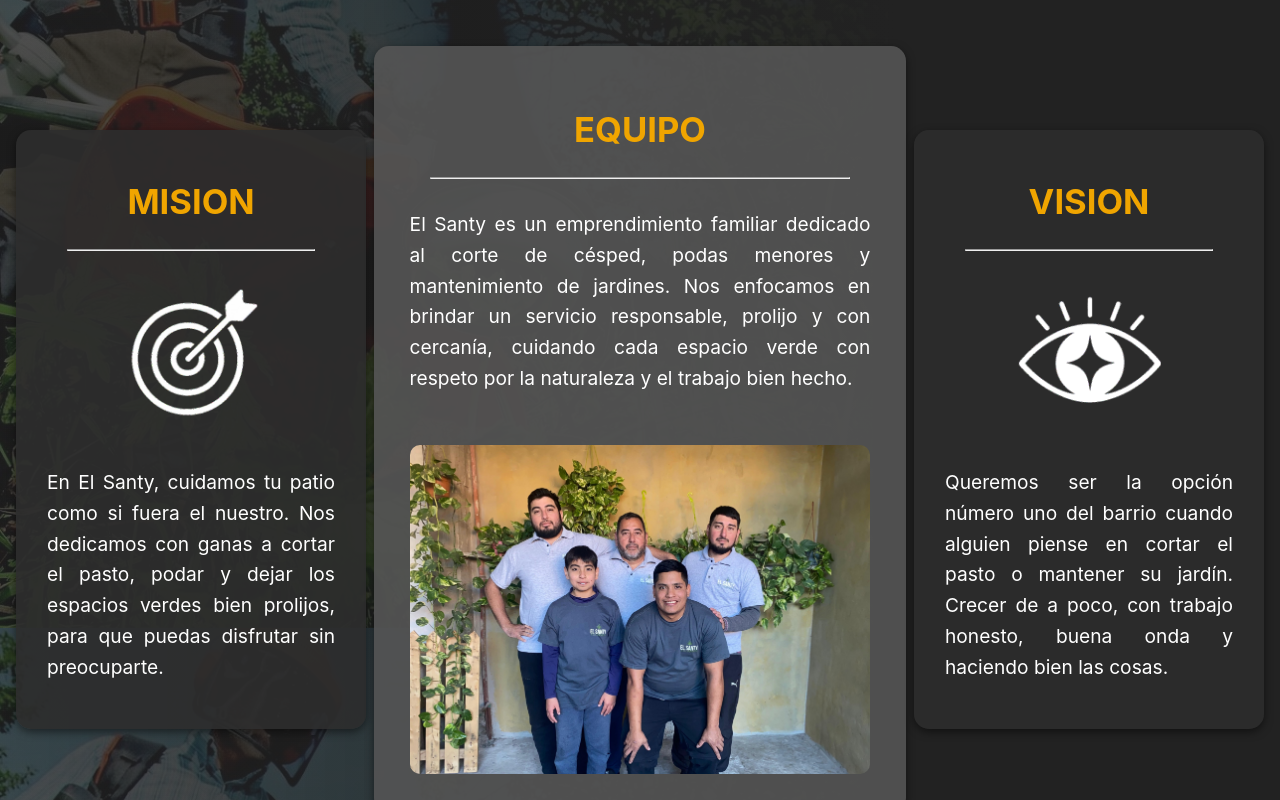
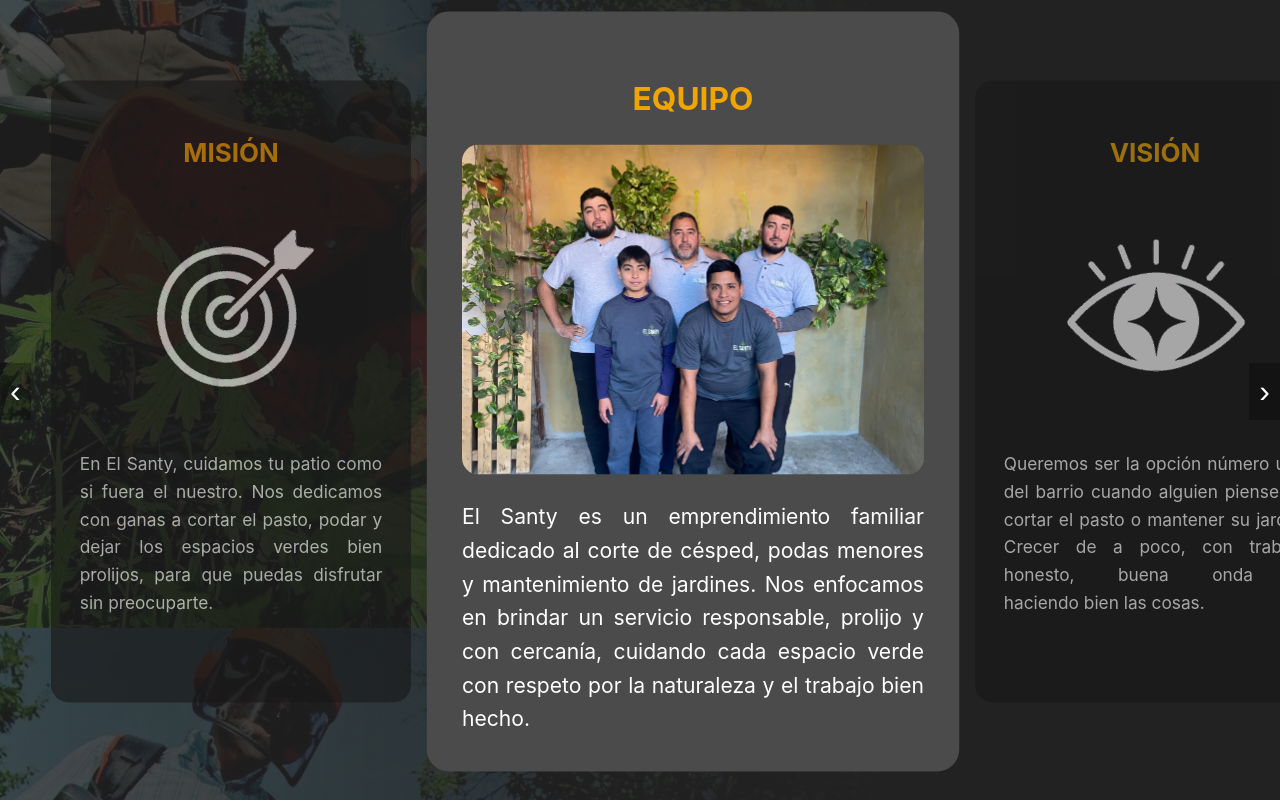
Before and after one commit to DevepMau/jardin-web, a React (Create React App) app: page / in a window 1280 px wide. Shown: the part 3280-4080 px from the top of the page. Built offline with nearby package versions, Linux system fonts and the light colour scheme.

Commit message:
Se quito la seccion about-body y se agrego el Carousel a About / Cambios en el css de ServicesList / Cambios menores en Footer

```diff
--- a/src/components/Footer.jsx
+++ b/src/components/Footer.jsx
@@ -4,7 +4,7 @@ import './Footer.css';
 export default function Footer() {
   return (
     <footer className="footer">
-      <p>&copy; {new Date().getFullYear()} Tu Jardín. Todos los derechos reservados.</p>
+      <p>&copy; {new Date().getFullYear()} EL SANTY. Todos los derechos reservados.</p>
     </footer>
   );
 }
--- a/src/components/ServicesList.css
+++ b/src/components/ServicesList.css
@@ -106,13 +106,14 @@
   position: absolute;
   top: 1rem;
   right: 1rem;
-  background: transparent;
+  background-color: rgba(0, 0, 0, 0.4);
   border: none;
   font-size: 2rem;
-  color: #222;
+  color:  white;
   cursor: pointer;
   z-index: 1000;
   transition: transform 0.2s ease;
+  border-radius: 5px;
 }
 
 .close-button:hover {
--- a/src/pages/About.css
+++ b/src/pages/About.css
@@ -32,99 +32,6 @@
   align-items: center;
   justify-content: center;
   flex-wrap: wrap;
-}
-
-.about-body .text {
-  font-size: 1.2rem;
-  line-height: 1.6;
-  margin-bottom: 10%;
-  margin-left: 5%;
-  max-width: 90%;
-}
-
-.about-body p{
-    text-align: justify;
-}
-
-.about-body hr {
-  margin: 20px;
-  margin-bottom: 30px;
-}
-
-.about-body h2{
-  font-size: 1.8em;
-  color: #f0a500;
-  margin-top: 10%;
-  margin-bottom: 10px;
-}
-
-.about-body img {
-  width: 90%;
-  border-radius: 10px;
-  object-fit: cover;
-  margin-bottom: 5%;
-}
-
-.about-description {
-  flex: 1;
-  background-color: rgba(85,85,85, 0.9);
-  box-shadow: 0 3px 9px rgba(0,0,0,0.5);
-  border-radius: 15px;
-  padding: 10px;
-  margin-top: 5%;
-  margin-bottom: 5%;
-  min-width: 40%;
-  max-width: 40%;
-  align-items: center;
-  transition: transform 0.2s ease;
-}
-
-.about-mision{
-  flex: 1;
-  background-color: rgba(45,45,45, 0.9);
-  box-shadow: 0 3px 9px rgba(0,0,0,0.5);
-  border-radius: 15px;
-  padding: 15px;
-  margin-top: 5%;
-  margin-bottom: 5%;
-  min-width: 25%;
-  max-width: 25%;
-  min-height: 550px;
-  align-items: center;
-  transition: transform 0.2s ease;
-}
-
-.about-vision{
-  flex: 1;
-  background-color: rgba(45,45,45, 0.9);
-  box-shadow: 0 3px 9px rgba(0,0,0,0.5);
-  border-radius: 15px;
-  padding: 15px;
-  margin-top: 5%;
-  margin-bottom: 5%;
-  min-width: 25%;
-  max-width: 25%;
-  min-height: 550px;
-  align-items: center;
-  transition: transform 0.2s ease;
-}
-
-.about-description:hover,
-.about-mision:hover,
-.about-vision:hover {
-  transform: scale(1.05);
-}
-
-.about-mision img {
-  width: 50%;
-  border-radius: 10px;
-  object-fit: cover;
-}
-
-.about-vision img {
-  width: 50%;
-  border-radius: 10px;
-  object-fit: cover;
 }
 
 /* Sección valores */
--- a/src/pages/About.jsx
+++ b/src/pages/About.jsx
@@ -1,8 +1,6 @@
 import React from 'react';
 import './About.css';
-import groupPhoto from '../assets/imageAbout/team.jpg';
-import mision from '../assets/imageAbout/mision.png';
-import vision from '../assets/imageAbout/vision.png';
+import Carousel from '../components/Carousel';
 import confianzaIcon from '../assets/imageAbout/imageValues/confianza.png';
 import compromisoIcon from '../assets/imageAbout/imageValues/compromiso.png';
 import calidadIcon from '../assets/imageAbout/imageValues/calidad.png';
@@ -13,58 +11,15 @@ import cercaniaIcon from '../assets/imageAbout/imageValues/cercania.png';
 export default function About() {
   return (
     <div className="about-container">
-
-      {/* Sección superior con imagen y título */}
       <section className="about-hero">
         <h1>PROGRESANDO JUNTOS</h1>
       </section>
       <section className='about-body'>
-
-        {/* Segunda sección: seccion mision / seccion equipo / seccion vision */}
-        <section className="about-mision">
-          <div className="text">
-            <h2>MISION</h2>
-            <hr />
-            <img src={mision} alt="Icono de mision" />
-            <p>
-              En El Santy, cuidamos tu patio como si fuera el nuestro. Nos dedicamos con ganas a cortar el pasto,
-              podar y dejar los espacios verdes bien prolijos, para que puedas disfrutar sin preocuparte.
-            </p>
-          </div>
-        </section>
-
-        <section className="about-description">
-          <div className="text">
-            <h2>EQUIPO</h2>
-            <hr />
-            <p>
-              El Santy es un emprendimiento familiar dedicado al corte de césped, podas menores y mantenimiento de jardines.
-              Nos enfocamos en brindar un servicio responsable, prolijo y con cercanía, cuidando cada espacio verde con respeto
-              por la naturaleza y el trabajo bien hecho.
-            </p>
-          </div>
-          <div className="image">
-            <img src={groupPhoto} alt="Equipo de trabajo" />
-          </div>
-        </section>
-
-        <section className="about-vision">
-          <div className="text">
-            <h2>VISION</h2>
-            <hr />
-            <img src={vision} alt="Icono de vision" />
-            <p>
-              Queremos ser la opción número uno del barrio cuando alguien piense en cortar el pasto o mantener su jardín.
-              Crecer de a poco, con trabajo honesto, buena onda y haciendo bien las cosas.
-            </p>
-          </div>
-        </section>
+        <Carousel />
       </section>
-
       {/* Tercera sección: valores */}
       <section className="about-values">
         <h2>NUESTROS VALORES</h2>
-        <hr />
         <div className="values-list">
           <div className="value-item">
             <div className='item-content'>
```
